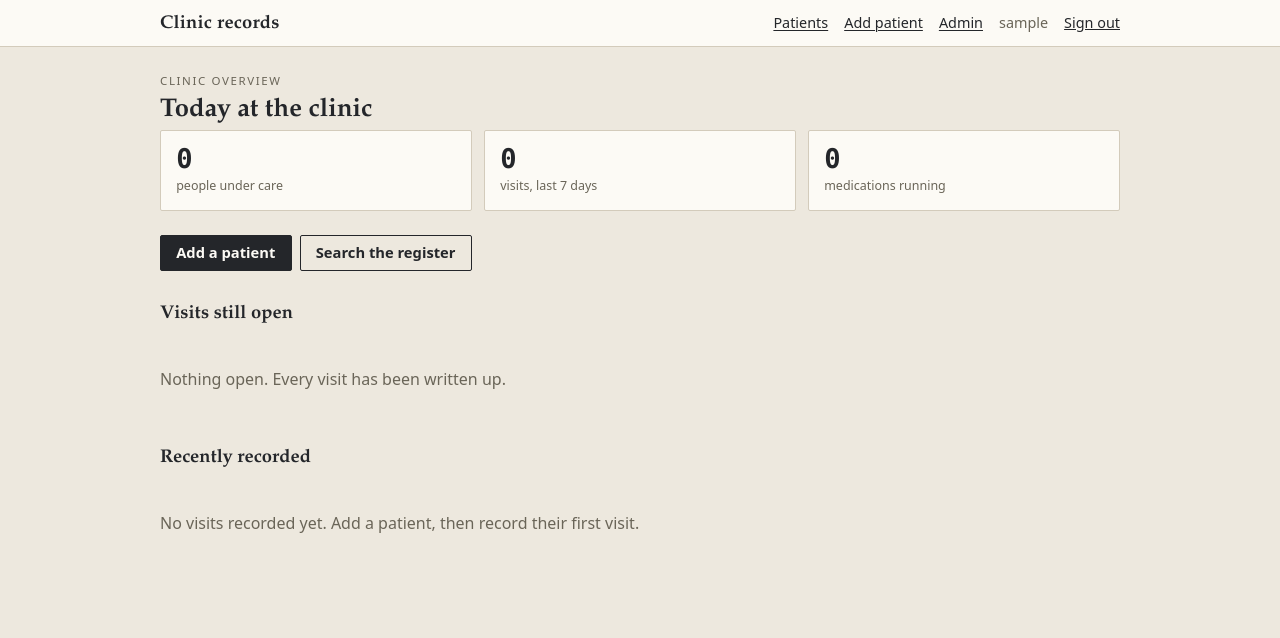
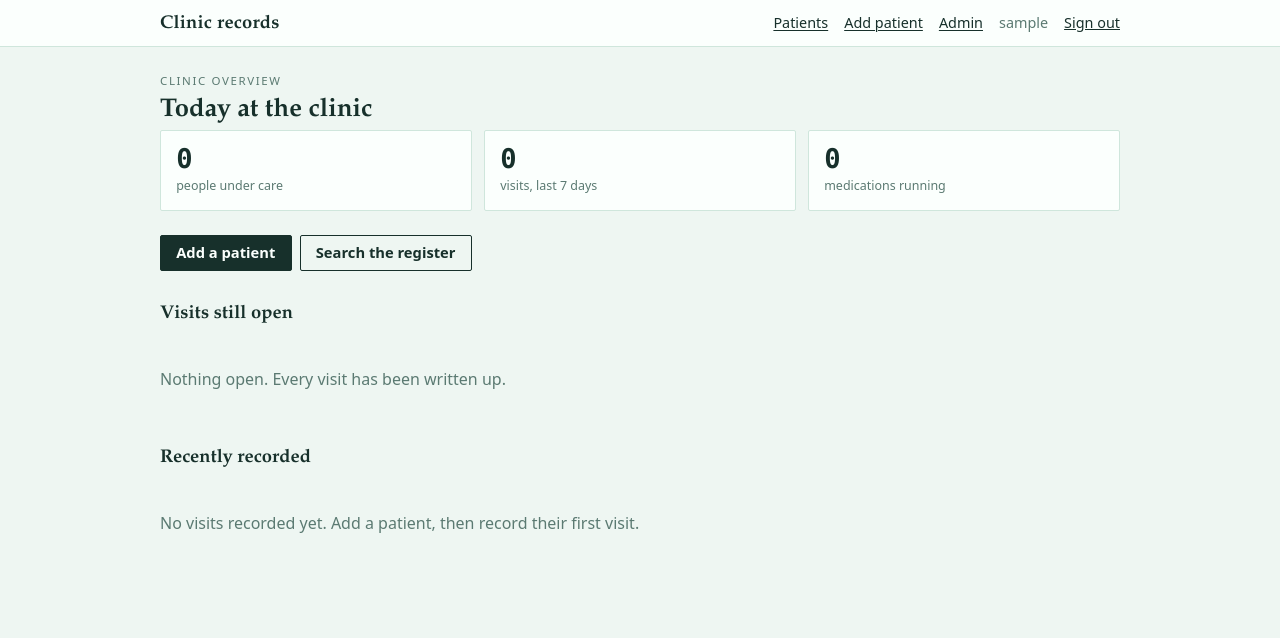
Before and after one commit to ReversalRedGarnet/Afio-Concept, a Django app: page / in a window 1280 px wide. Shown: the top 638 px of the page. Run offline with Django 5.2, Linux system fonts and the light colour scheme; the visitor is signed in with stand-in values (Sample User, id 1); data that the repository does not hold is empty.

Commit message:
Update color variables and styles in clinic.css

```diff
--- a/static/css/clinic.css
+++ b/static/css/clinic.css
@@ -5,13 +5,13 @@
    3. Data is set in monospace so file numbers and doses line up down a column. */
 
 :root {
-    --paper: #ede8de;
-    --surface: #fcfaf5;
-    --ink: #24262a;
-    --ink-soft: #6a6558;
-    --rule: #d3cbbb;
-    --flag: #a4232b;
-    --ok: #2c5e3f;
+    --paper: #eef6f2;
+    --surface: #fbfffd;
+    --ink: #17302b;
+    --ink-soft: #5b7a72;
+    --rule: #cfe6dc;
+    --flag: #a33131;
+    --ok: #0d7a68;
 
     --serif: "Iowan Old Style", "Palatino Linotype", Palatino, Georgia, serif;
     --sans: system-ui, -apple-system, "Segoe UI", Roboto, sans-serif;
@@ -159,7 +159,7 @@ h3 { font: 600 1rem/1.3 var(--sans); margin: 0 0 0.25rem; }
     margin-top: 0.9rem;
     border-left: 3px solid var(--flag);
     padding: 0.5rem 0.7rem;
-    background: #fbf3f2;
+    background: #fbf2f1;
 }
 
 .alert-allergy .label { color: var(--flag); font-weight: 600; }
@@ -193,7 +193,7 @@ h3 { font: 600 1rem/1.3 var(--sans); margin: 0 0 0.25rem; }
 }
 
 .register tbody tr:last-child td { border-bottom: 0; }
-.register tbody tr:hover { background: #f5f1e8; }
+.register tbody tr:hover { background: #e9f6f0; }
 .register .num { font-family: var(--mono); white-space: nowrap; }
 
 /* --- Status marks (the only coloured text) ------------------------------ */
@@ -292,10 +292,10 @@ ul.errorlist {
     cursor: pointer;
 }
 
-.btn:hover { background: #000; }
+.btn:hover { background: #0b1f1a; }
 
 .btn-quiet { color: var(--ink); background: transparent; }
-.btn-quiet:hover { background: #e4ddcf; }
+.btn-quiet:hover { background: #ddefe6; }
 .btn-danger { color: var(--flag); background: transparent; border-color: var(--flag); }
 .btn-danger:hover { color: var(--surface); background: var(--flag); }
 
```
